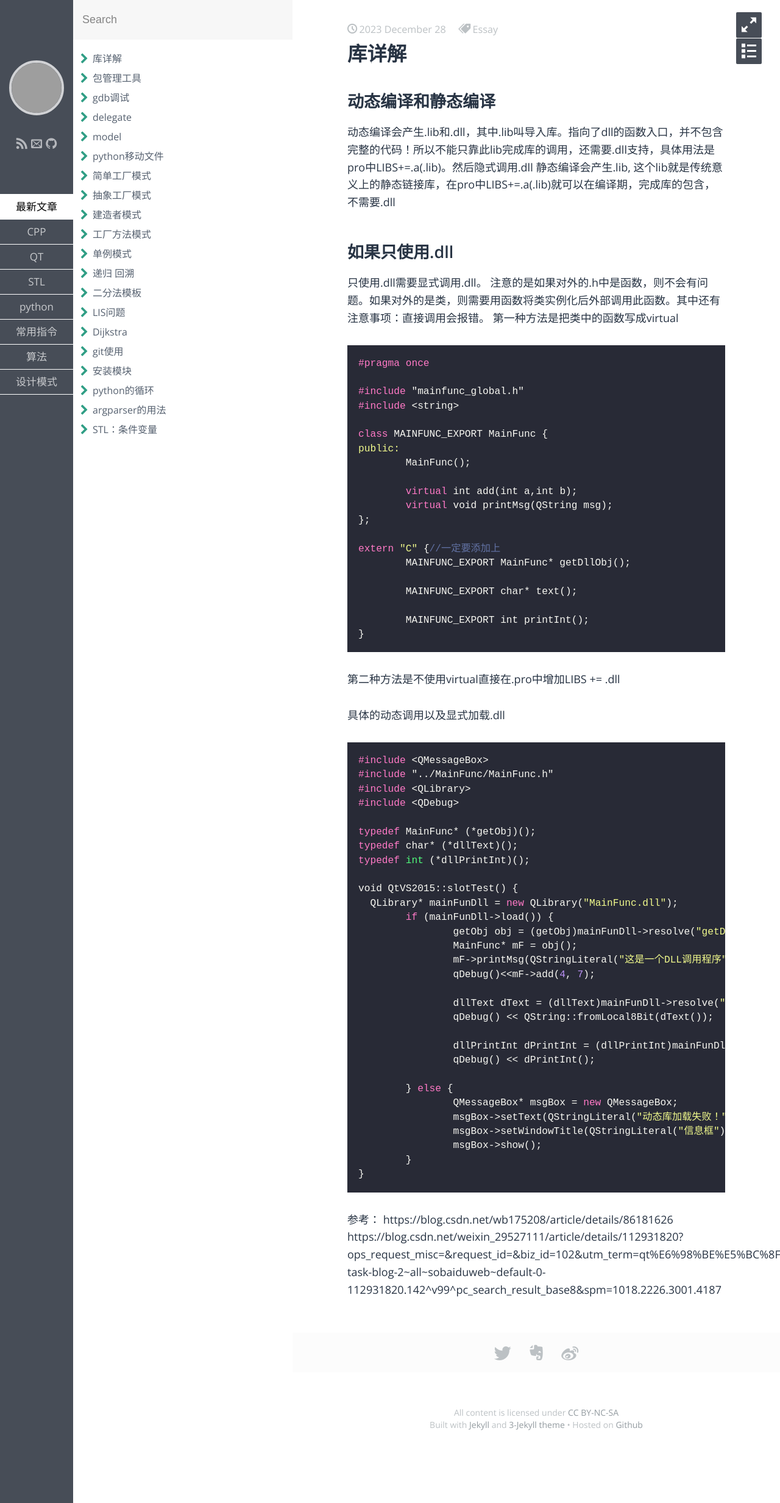
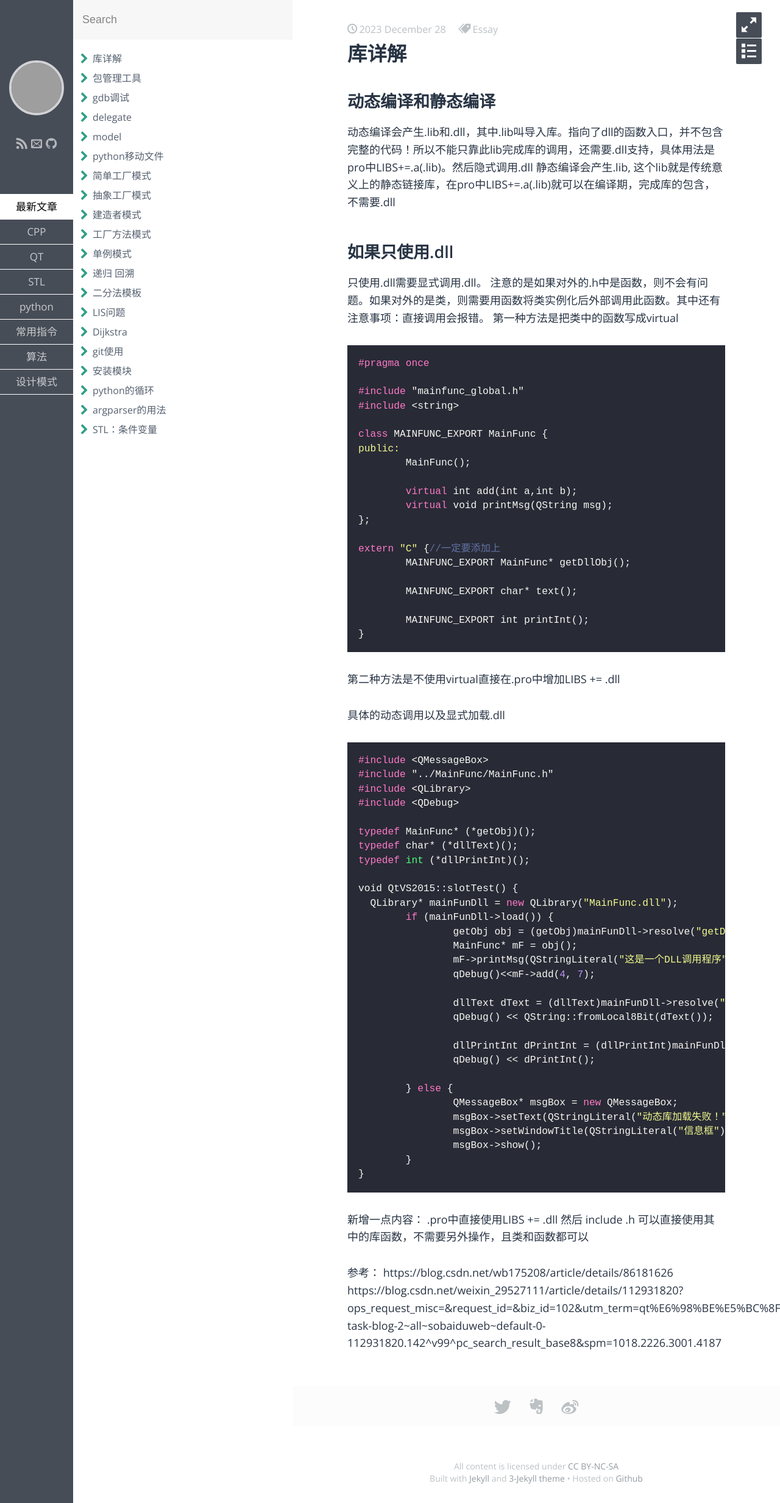
Before and after one commit to aliangaaa/aliangaaa.github.io, a Jekyll site: the page built from _posts/QT/2023-12-28-库详解.md, in a window 1280 px wide. Shown: the whole page at 61% size. Built offline with Jekyll 4.4.1, drawn with Linux system fonts in a browser that asks for light colours; some web fonts are replaced; grey boxes are pictures that could not be loaded.

Commit message:
Update 2023-12-28-库详解.md

````diff
--- a/_posts/QT/2023-12-28-库详解.md
+++ b/_posts/QT/2023-12-28-库详解.md
@@ -72,7 +72,9 @@ void QtVS2015::slotTest() {
 	}
 }
 ```
-
+新增一点内容：
+.pro中直接使用LIBS += .dll
+然后 include .h 可以直接使用其中的库函数，不需要另外操作，且类和函数都可以
 
 参考：
 https://blog.csdn.net/wb175208/article/details/86181626
````
